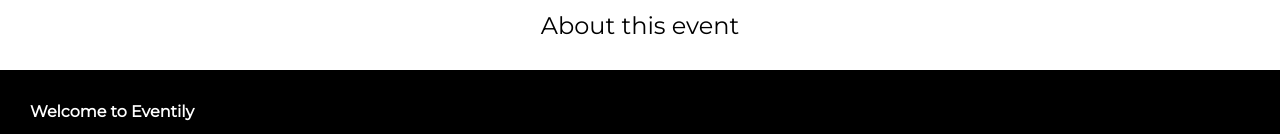
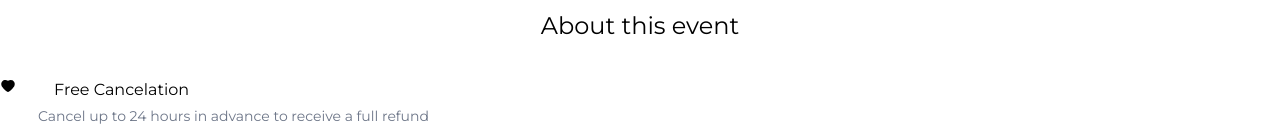
Before and after one commit to Renda02/event-app, a React (Create React App) app: page /events/1 in a window 1280 px wide. Shown: the part 818-952 px from the top of the page. Built offline with nearby package versions, Linux system fonts and the light colour scheme.

Commit message:
adding content

```diff
--- a/src/components/EventPage.jsx
+++ b/src/components/EventPage.jsx
@@ -1,10 +1,11 @@
 import React from "react";
 import { useParams } from "react-router-dom";
 import { BsStarFill, BsStarHalf } from "react-icons/bs";
-import { AiOutlineInfoCircle } from "react-icons/ai";
+import { AiFillHeart, AiOutlineInfoCircle } from "react-icons/ai";
 
 import styled from "styled-components";
 import events from "../data/events.json";
+import EventPageOp from "./EventPageOp";
 
 function EventPage() {
   let { eventId } = useParams();
@@ -56,6 +57,10 @@
       <BottomSection>
         <Heading>About this event</Heading>
       </BottomSection>
+      <EventPageOp
+      Icon={AiFillHeart}
+      title="Free Cancelation"
+      text="Cancel up to 24 hours in advance to receive a full refund"/>
     </div>
   );
 }
--- /dev/null
+++ b/src/components/EventPageOp.jsx
@@ -0,0 +1,47 @@
+import styled from "styled-components";
+
+function EventPageOp({title, text, Icon}) {
+  return (
+    <div>
+      <List>
+        <div>
+          <ListItem>
+            {Icon && <Icon className="header_icon" />}
+            <Title>{title}</Title>
+          </ListItem>
+          <Text>{text}</Text>
+        </div>
+      </List>
+    </div>
+  );
+}
+
+export default EventPageOp;
+
+const List = styled.dl`
+  display: flex;
+`;
+
+const ListItem = styled.dt`
+  font-size: 1rem;
+  line-height: 1.5rem;
+  display: flex;
+  margin: 8px 0 4px;
+  font-weight: 500px;
+`;
+
+const Title = styled.span`
+display:flex;
+flex-direction:flex-start;
+margin-left: 38px;
+
+
+`;
+
+const Text = styled.dd`
+  font-size: 0.875rem;
+  line-height: 1.25rem;
+  color: #6d7688;
+  margin-left: 38px;
+  margin-bottom: 24px;
+`;
```
Also changed, not shown: src/components/Service.jsx (+21 -12 lines).
